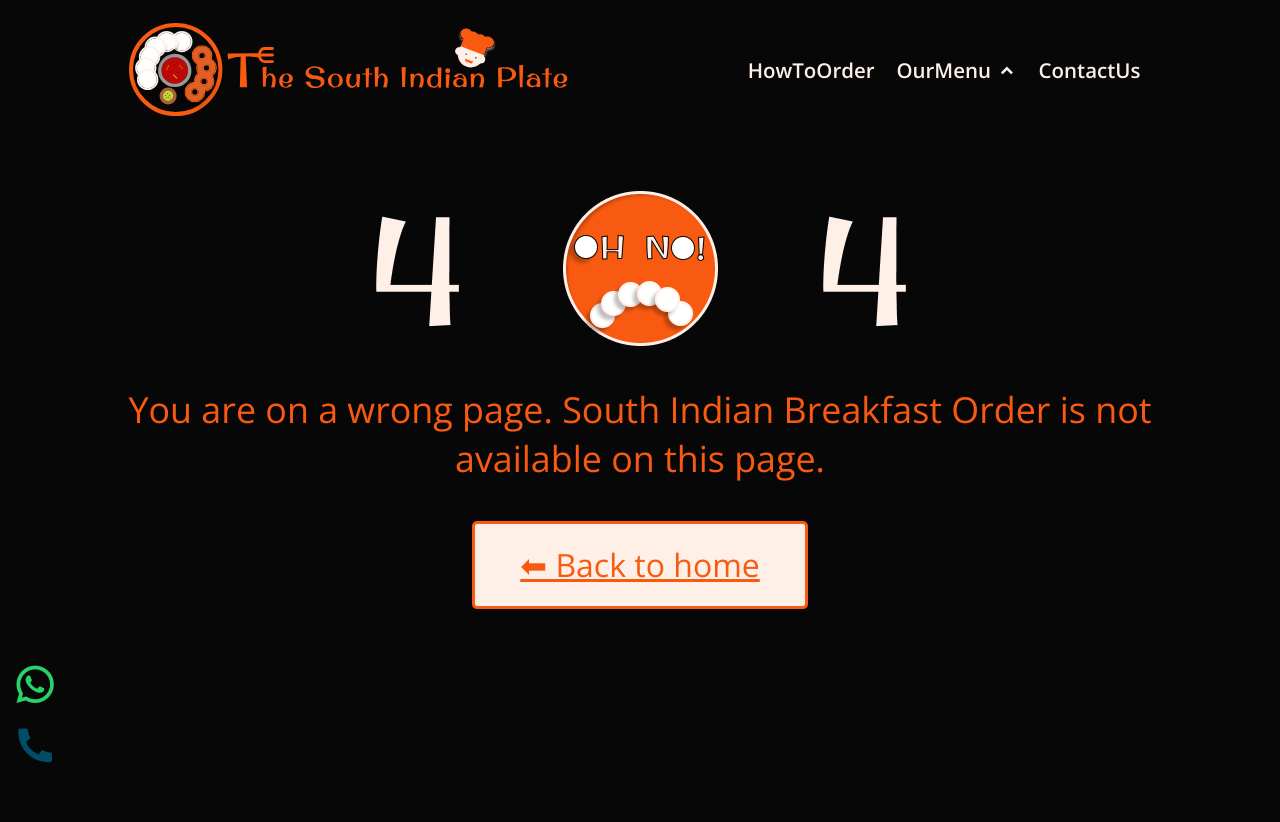
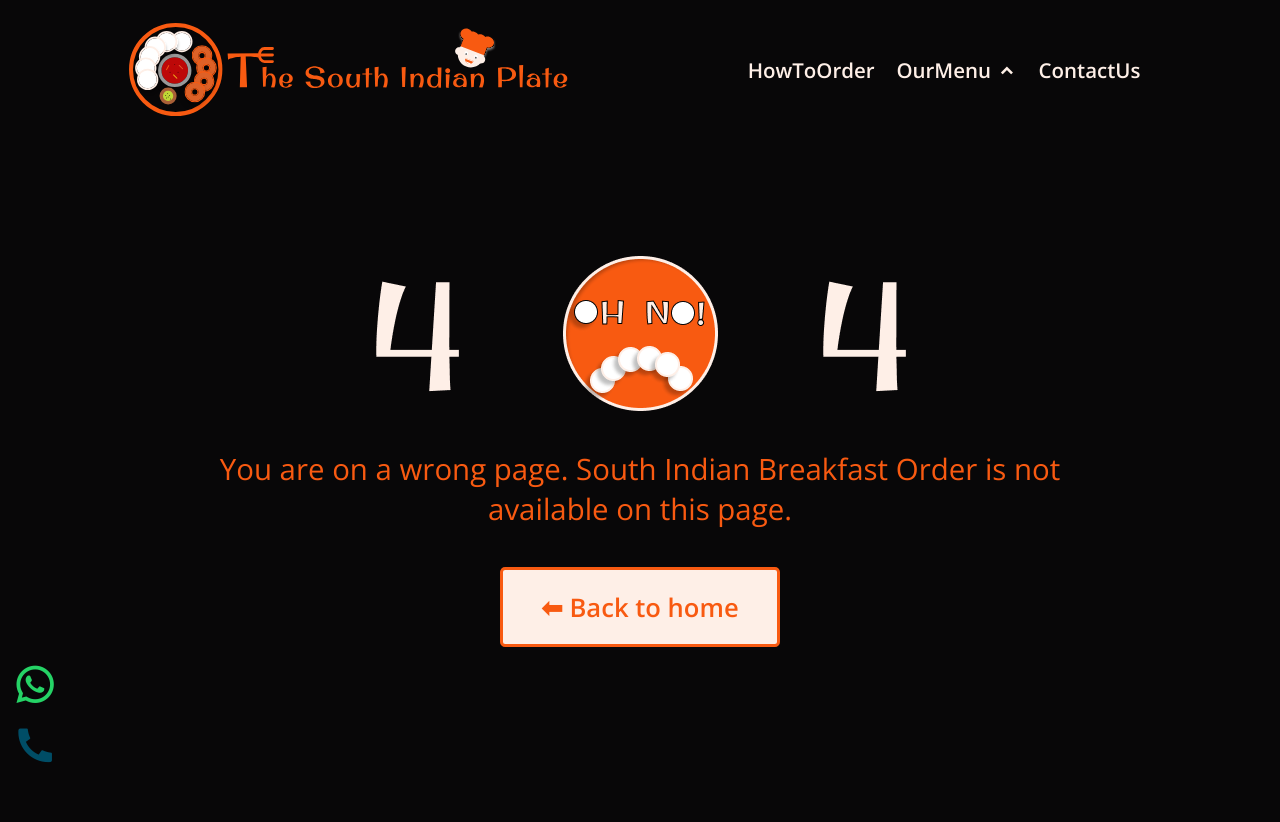
Before and after one commit to jitbherwaniofficial/thesouthindianplate, a Django app: template templates/404.html in a window 1280 px wide. Shown: the top 822 px of the page. Run offline with Django 5.2, Linux system fonts and the light colour scheme; the template is opened without the code that fills it, so the values that code supplies are empty.

Commit message:
404 Updated part 9

```diff
--- a/templates/404.html
+++ b/templates/404.html
@@ -20,6 +20,7 @@
             color: #feefe7;
         }
         .error_404 {
+            padding-top: 8vw;
             width: 100%;
             height: 100vh;
             display: flex;
@@ -30,18 +31,20 @@
         }
         .error_desc {
             text-align: center;
-            font-size: 2.8vw;
+            font-size: 2.3vw;
             color: #f85a11;
-             width: 80%;
+             width: 75%;
              margin: 0 auto;
         }
         .bth {
-            padding: 1.5vw 3.5vw;
+            padding: 1.5vw 3vw;
             background-color: #feefe7;
             color: #f85a11;
-            font-size: 2.5vw;
+            font-size: 2vw;
             border: 0.3vw solid #f85a11;
             border-radius: 0.4vw;
+            text-decoration: none;
+            font-weight: 600;
         }
     </style>
 </head>
```
